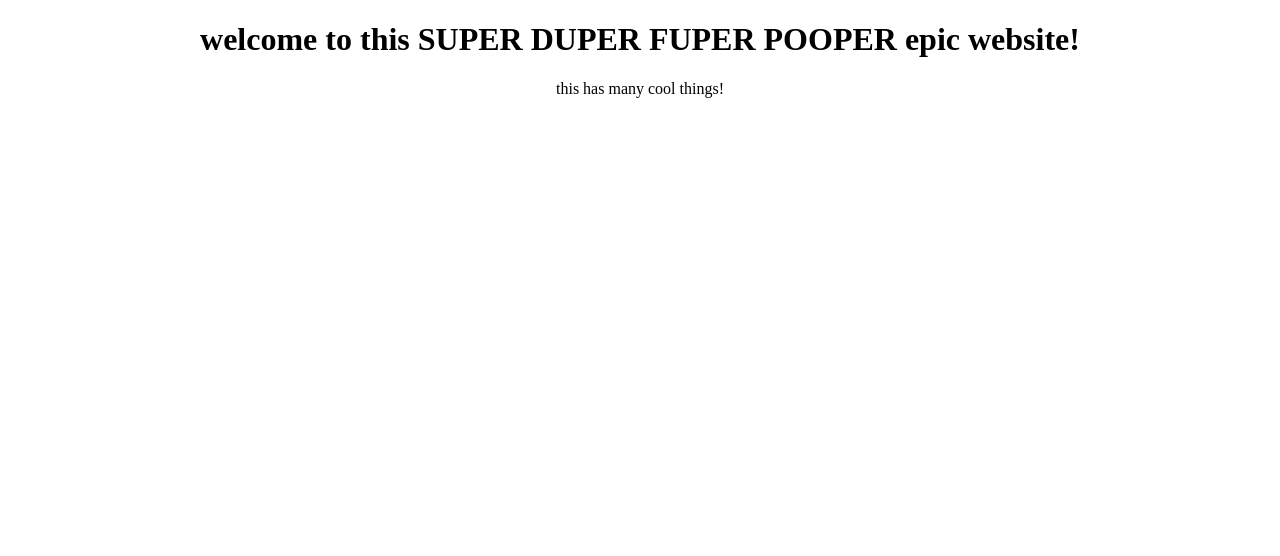
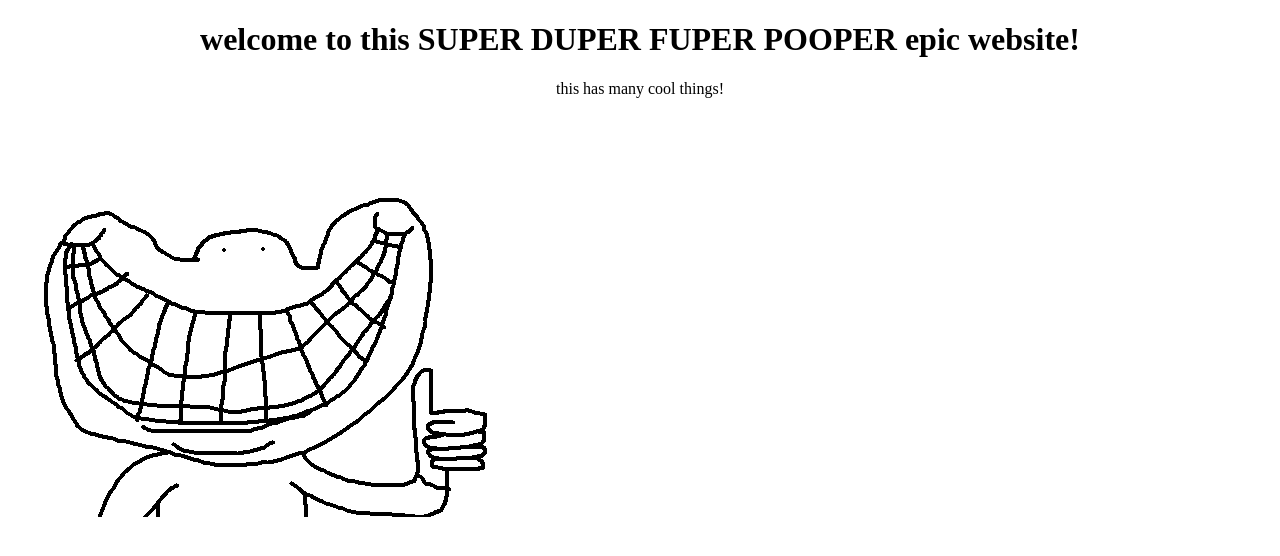
Before and after one commit to abstracteternity/SUPEREPIC, a plain HTML site: page index.html in a window 1280 px wide. Drawn offline with Linux system fonts and the light colour scheme.

Commit message:
Update index.html

```diff
--- a/index.html
+++ b/index.html
@@ -3,10 +3,15 @@
     <head>
         <title>this is SO epic!</title>
     </head>
+    <!--im going to fart REALLY hard-->
     <body>
         <center>
             <h1>welcome to this SUPER DUPER FUPER POOPER epic website!</h1>
             <p>this has many cool things!</p>
         </center>
+        <br>
+        <br>
+        <br>
+        <img src="images/man.png">
     </body>
 </html>
```
